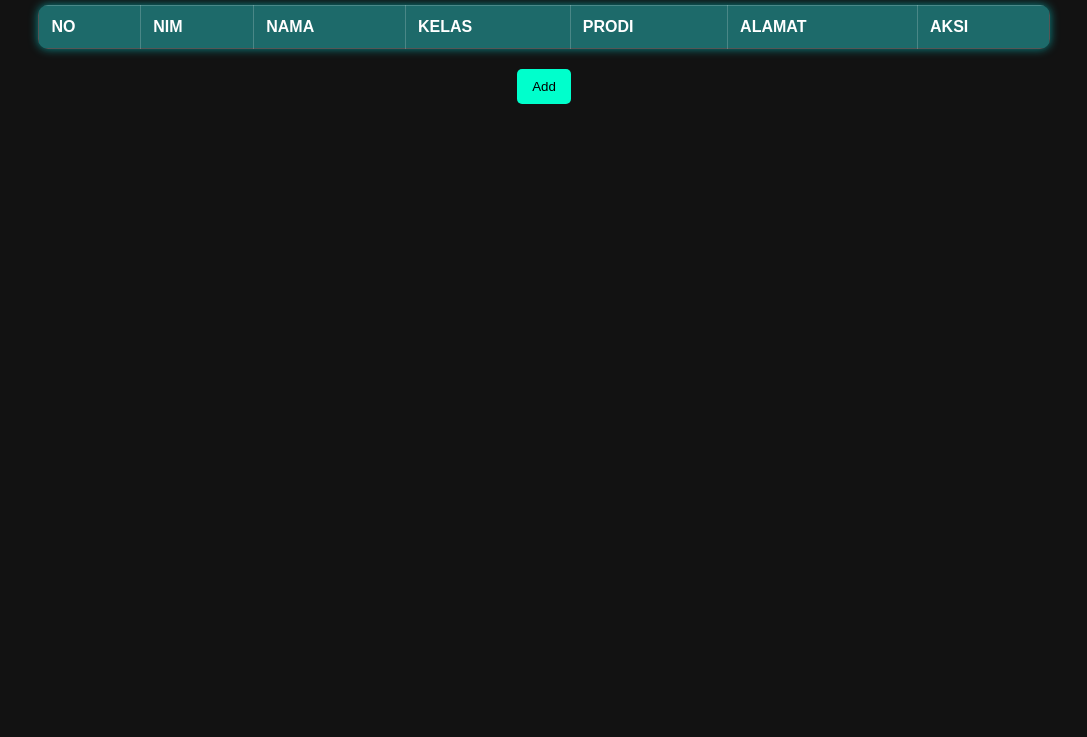
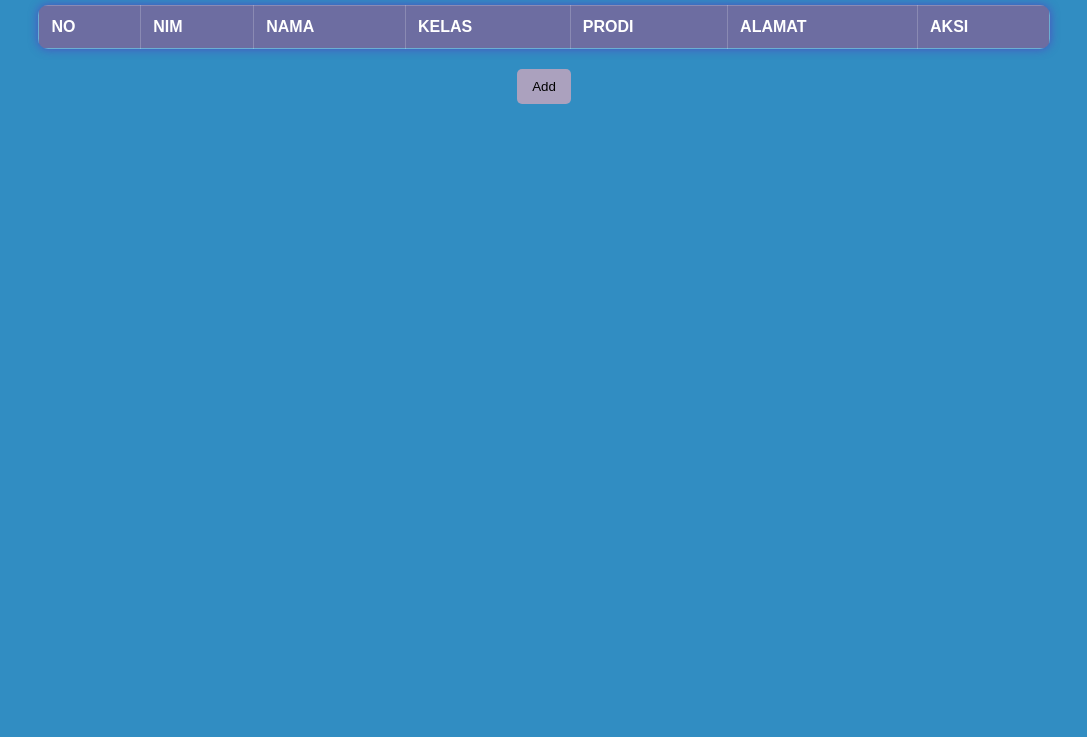
Before and after one commit to HAFIZALL/tabel, a plain HTML site: page index.html in a window 1280 px wide. Shown: the part 63-800 px from the top of the page, without its empty margins (96-1183 px from the left). Drawn offline with Linux system fonts and the light colour scheme.

Commit message:
Update index.html

```diff
--- a/index.html
+++ b/index.html
@@ -7,7 +7,7 @@
     <style>
         body {
             font-family: Arial, sans-serif;
-            background-color: #121212;
+            background-color: #318dc2;
             color: #ffffff;
             text-align: center;
         }
@@ -18,7 +18,7 @@
             background: rgba(255, 255, 255, 0.1);
             border-radius: 10px;
             overflow: hidden;
-            box-shadow: 0 0 10px rgba(0, 255, 255, 0.5);
+            box-shadow: 0 0 10px rgba(107, 17, 192, 0.5);
         }
         th, td {
             border: 1px solid rgba(255, 255, 255, 0.2);
@@ -26,7 +26,7 @@
             text-align: left;
         }
         th {
-            background-color: rgba(0, 255, 255, 0.3);
+            background-color: rgba(197, 9, 72, 0.3);
             text-transform: uppercase;
         }
         td {
@@ -41,7 +41,7 @@
             border-radius: 5px;
         }
         button {
-            background: #00ffcc;
+            background: #aba1be;
             border: none;
             padding: 10px 15px;
             border-radius: 5px;
@@ -49,13 +49,13 @@
             transition: 0.3s;
         }
         button:hover {
-            background: #00aa99;
+            background: #680bbe;
         }
         .delete-button {
-            background: #ff4444;
+            background: #1f9779;
         }
         .delete-button:hover {
-            background: #cc0000;
+            background: #09aca4;
         }
     </style>
 </head>
```
